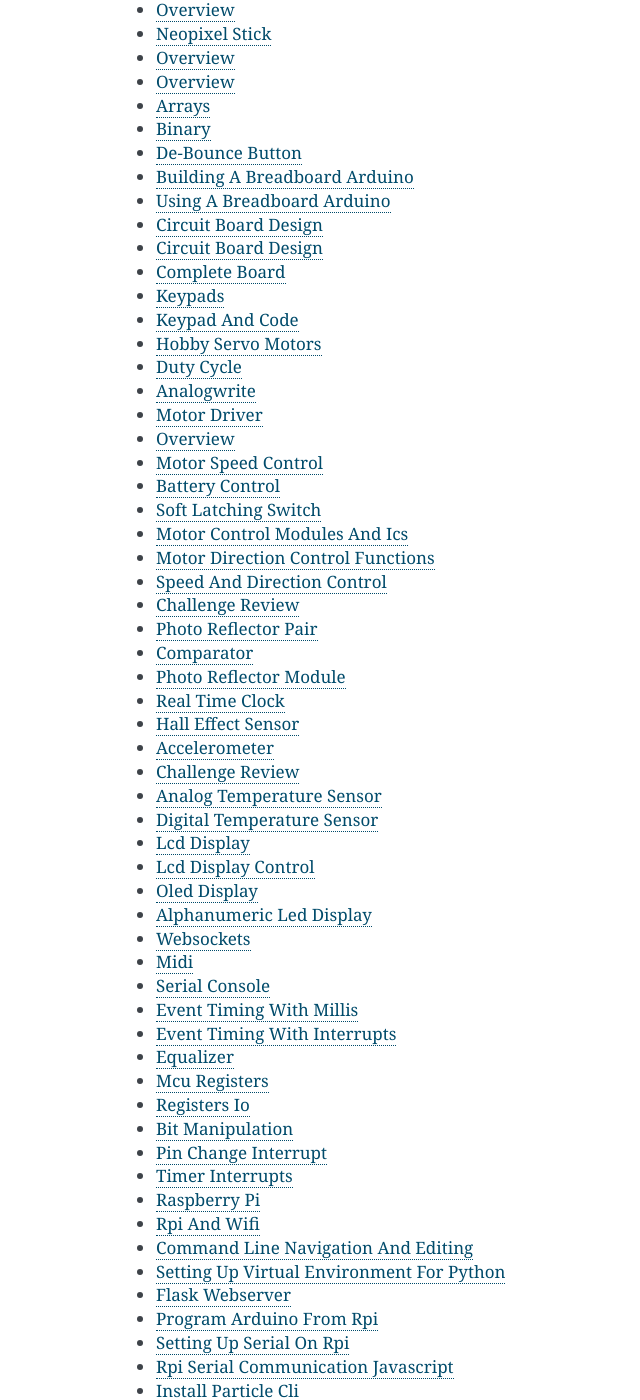
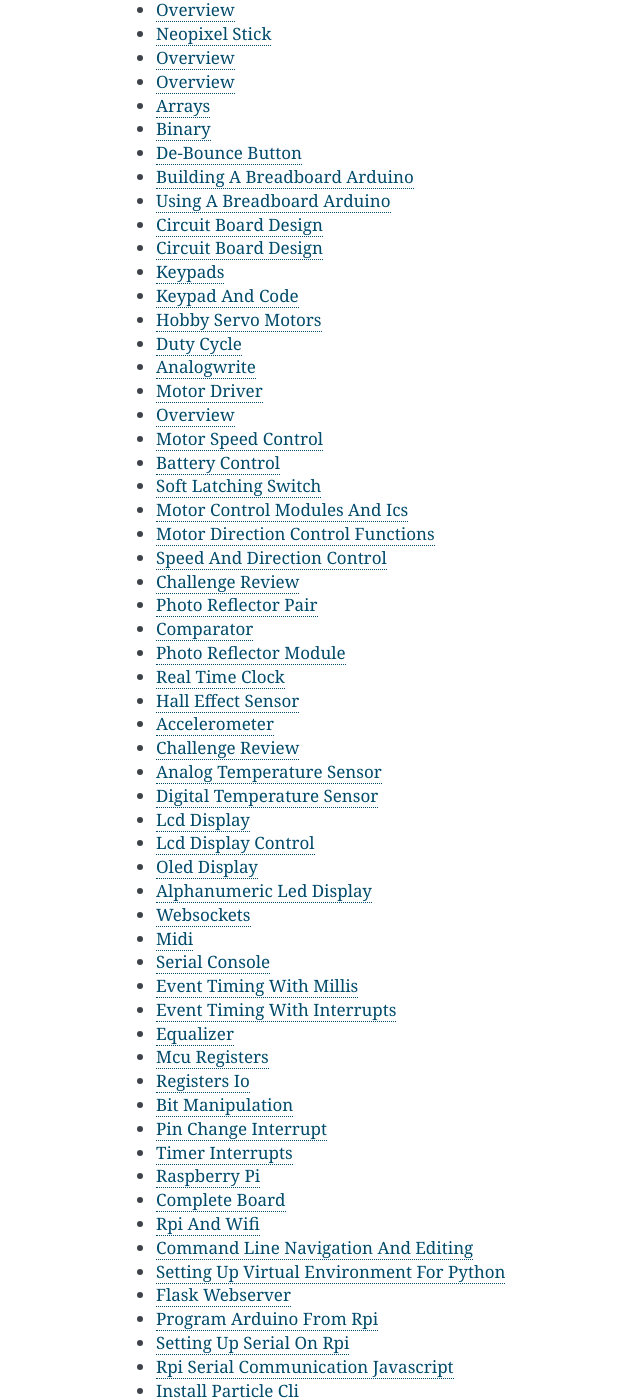
Before and after one commit to maxtkc/mvths-wiki, a Sphinx documentation site: the page built from docs/index.rst, in a window 1280 px wide and 1400 px high, scrolled down 1534 px. Shown: the whole window, without its empty margins (294-934 px from the left). Built offline with Sphinx 7.4.7, drawn with Linux system fonts in a browser that asks for light colours; pages that are not in the unit, such as notebooks, are missing from menus; part of the change alters nothing that is shown.

```diff
--- a/docs/index.rst
+++ b/docs/index.rst
@@ -77,7 +77,6 @@ Welcome to MVTHS Engineering Wiki's documentation!
    044-using-a-breadboard-arduino
    045-autodesk-eagle
    046-rules-for-milling-boards
-   047-complete-board
    050-keypads
    052-keypad-and-code
    053-hobby-servo-motors
@@ -118,6 +117,7 @@ Welcome to MVTHS Engineering Wiki's documentation!
    080-pin-change-interrupt
    081-timer-interrupts
    082-raspberry-pi
+   047-complete-board
    083-rpi-and-wifi
    084-command-line-navigation-and-editing
    085-setting-up-virtual-environment-for-python
```
